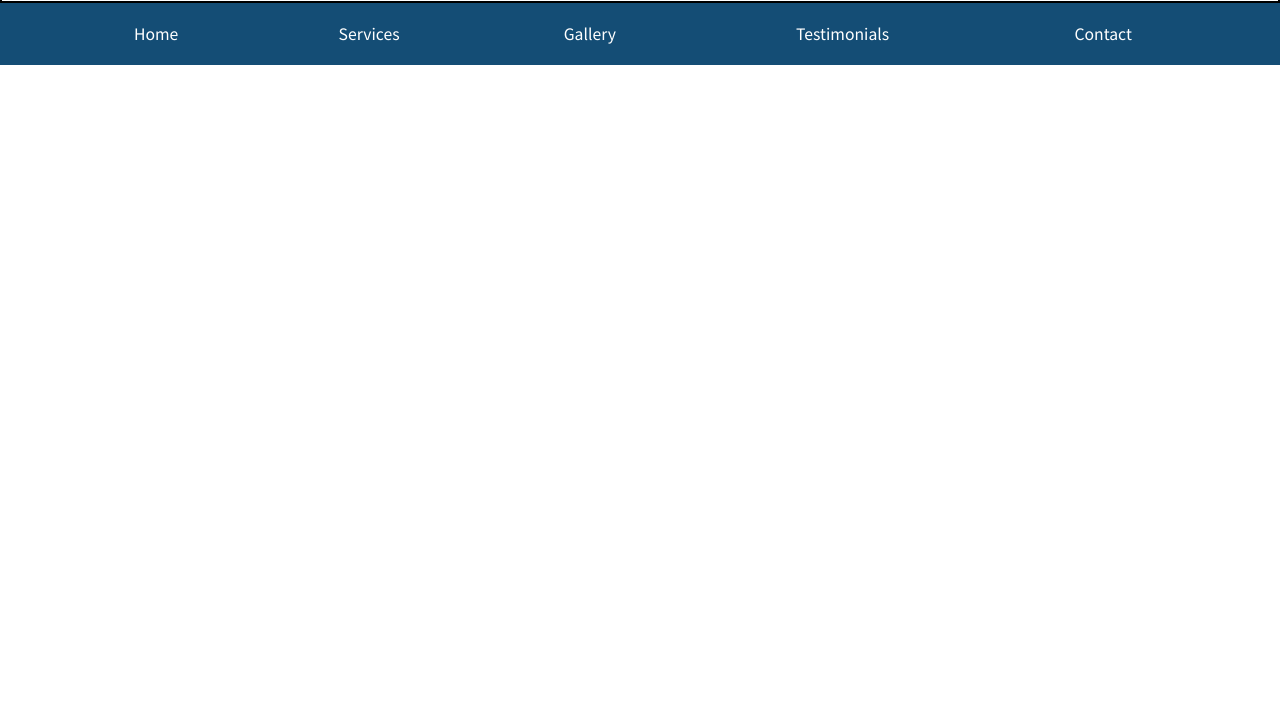
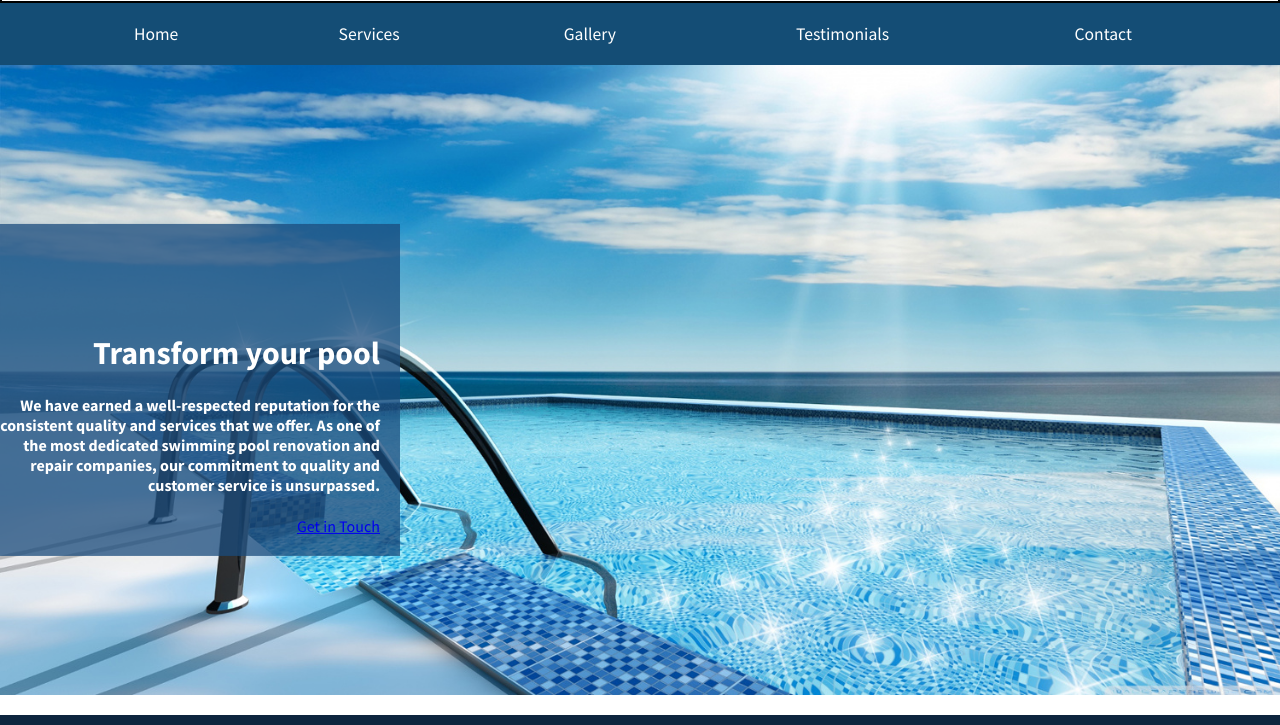
Before and after one commit to alissit/pool-design, a website built with webpack: page app/index.html in a window 1280 px wide. Shown: the part 114-839 px from the top of the page. Before the commit the page ends 800 px from the top, so only its background shows below. Built offline with nearby package versions, Linux system fonts and the light colour scheme.

Commit message:
save after crash

```diff
--- /dev/null
+++ b/app/assets/styles/modules/_large-hero.css
@@ -0,0 +1,28 @@
+.large-hero {
+
+	border-bottom: 10px solid #0D253E;
+	position: relative;
+
+	&__image {
+
+		display: block;
+	}
+
+	&__text-content {
+
+		background-color: rgba(26, 75, 124, .75);
+
+		@mixin atMedium {
+			color: white;
+		padding-top: 88px;
+		position: absolute;
+		top: 50%; /*this vertically centers the text, but we need to pull it up a bit still*/
+		transform: translateY(-50%);/*pulls up the text 50% of itself vertically*/
+		left: 0;
+		width: 100%;
+		text-align: right;
+		max-width: 400px;
+		}
+
+	}
+}
--- a/app/assets/styles/modules/_row.css
+++ b/app/assets/styles/modules/_row.css
@@ -25,4 +25,16 @@
 	    border-top-width: 20px;
 	}
 	}
+
+	&-6 {
+
+		@mixin atMedium {
+			float: right;
+			width: 50%;
+			padding-right: 20px;
+		    padding-bottom: 20px;
+		    border-top-width: 20px;
+
+		}
+	}
 }
--- a/app/assets/styles/styles.css
+++ b/app/assets/styles/styles.css
@@ -4,3 +4,4 @@
 @import "./modules/_wrapper";
 @import "./modules/_logo-header";
 @import "./modules/_primary-nav";
+@import "./modules/_large-hero";
--- a/app/index.html
+++ b/app/index.html
@@ -11,6 +11,7 @@
   <meta name="description" content="Interior Design">
 
   <link rel="stylesheet" type="text/css" href="temp/styles/styles.css">
+
   <script defer src="https://use.fontawesome.com/releases/v5.0.8/js/all.js"></script>
 
 </head>
@@ -63,9 +64,28 @@
   </header>
 </div>
 
-<div class="big_hero">
+<div class="large-hero">
+    <picture>
+    	<source srcset="assets/images/summer-water2880.jpg 2880w" media="(min-width: 2000px)">
+    	<source srcset="assets/images/summer-water2000.jpg 2000w" media="(min-width: 1800px)">
+    	<source srcset="assets/images/summer-water1800.jpg 1800w" media="(min-width: 1500px)">
+    	<source srcset="assets/images/summer-water1500.jpg 1500w" media="(min-width: 1200px)">
+      	<source srcset="assets/images/summer-water1200.jpg 1200w" media="(min-width: 900px)">
+      	<source srcset="assets/images/summer-water900.jpg 900w" media="(min-width: 700px)">
+      	<source srcset="assets/images/summer-water700.jpg 700w" media="(min-width: 530px)">
+      	<img srcset="assets/images/summer-water-mobile.jpg 530w" alt="Large swimming pool" class="large-hero__image">
+    </picture>
+    <div class="row">
+    	<div class="row-6">
+			<div class="row row-6 large-hero__text-content">
+				<h1 class="large-hero__title">Transform your pool</h1>
+				<h4 class="large-hero__description">We have earned a well-respected reputation for the consistent quality and services that we offer.  As one of the most dedicated swimming pool renovation and repair companies, our commitment to quality and customer service is unsurpassed.</h4>
 
-	<div class="big_hero-text">
+				<div class="large-hero-btn">
+		          <a href="#" class="btn open-modal">Get in Touch</a>
+		        </div>
+			</div>
+		</div>
 	</div>
 </div>
 
--- a/app/temp/styles/styles.css
+++ b/app/temp/styles/styles.css
@@ -52,6 +52,19 @@ img {
 		padding-right: 20px;
 	    padding-bottom: 20px;
 	    border-top-width: 20px
+	}
+	}
+
+
+@media (min-width: 780px){
+
+
+.row-6 {
+			float: right;
+			width: 50%;
+			padding-right: 20px;
+		    padding-bottom: 20px;
+		    border-top-width: 20px
 	}
 	}
 
@@ -205,3 +218,42 @@ img {
 		display: block;
 		padding: 5px 12px;
 	}
+
+
+.large-hero {
+
+	border-bottom: 10px solid #0D253E;
+	position: relative;
+}
+
+
+.large-hero__image {
+
+		display: block;
+	}
+
+
+.large-hero__text-content {
+
+		background-color: rgba(26, 75, 124, .75);
+
+	}
+
+
+@media (min-width: 780px){
+
+
+.large-hero__text-content {
+			color: white;
+		padding-top: 88px;
+		position: absolute;
+		top: 50%; /*this vertically centers the text, but we need to pull it up a bit still*/
+		-webkit-transform: translateY(-50%);
+		        transform: translateY(-50%);/*pulls up the text 50% of itself vertically*/
+		left: 0;
+		width: 100%;
+		text-align: right;
+		max-width: 400px
+
+	}
+	}
```
Also changed, not shown: gulp/tasks/watch.js (+8 -9 lines), app/assets/images/summer-water-mobile.jpg (added), app/assets/images/summer-water1200.jpg (added), app/assets/images/summer-water1500.jpg (added), app/assets/images/summer-water1800.jpg (added), app/assets/images/summer-water2000.jpg (added), app/assets/images/summer-water2880.jpg (added), app/assets/images/summer-water500.jpg (added), app/assets/images/summer-water700.jpg (added), app/assets/images/summer-water900.jpg (added).
